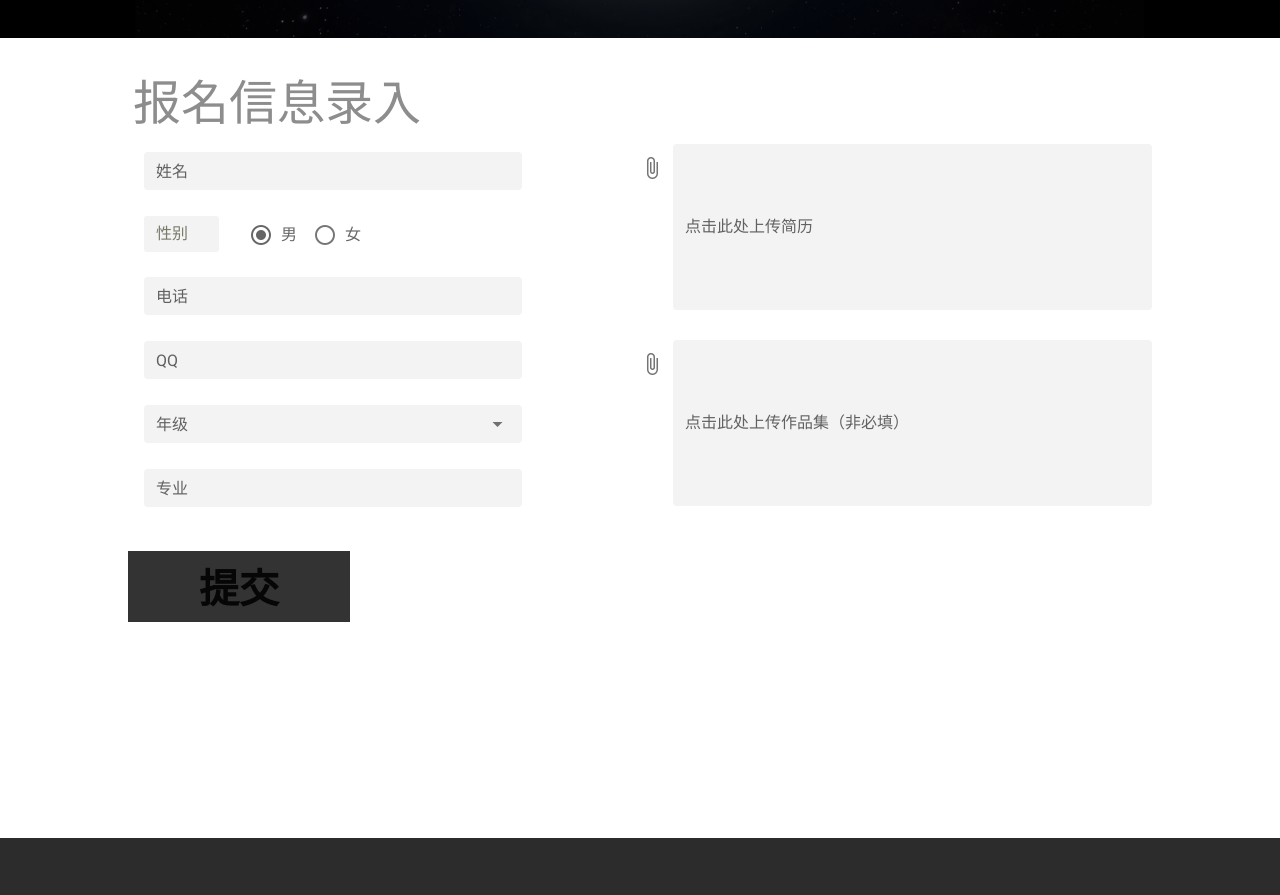
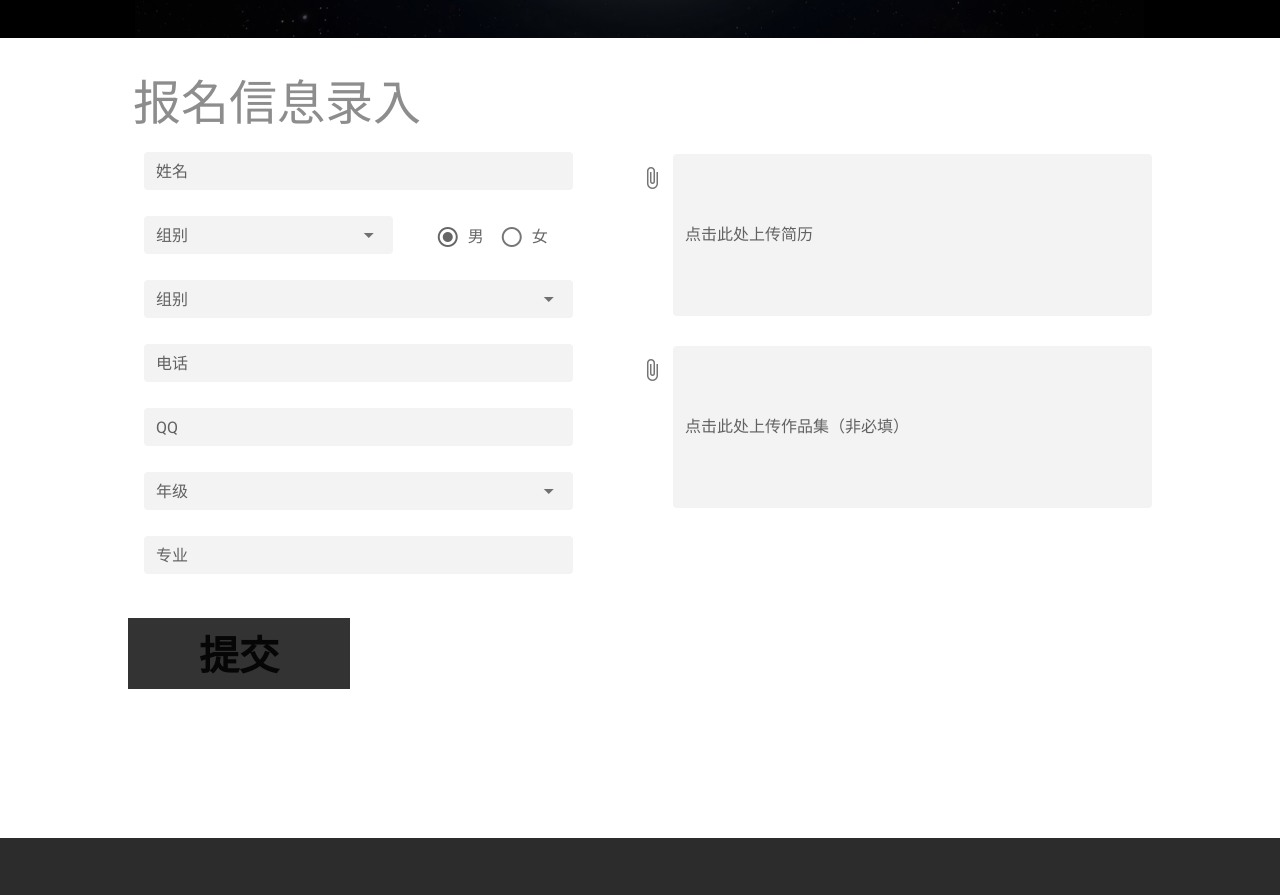
Before and after one commit to capricorn416/HR-system, a Vue app: page / in a window 1280 px wide. Shown: the part 762-1657 px from the top of the page. Built offline with nearby package versions, Linux system fonts and the light colour scheme.

Commit message:
[group]add group-selection for form

```diff
--- a/src/views/Home.vue
+++ b/src/views/Home.vue
@@ -40,7 +40,21 @@
                     ></v-text-field>
                 </v-list-item>
                 <v-list-item class="list">
-                  <div class="sex-tip">性别</div>
+                  <v-select
+                        v-model="select"
+                        label="组别"
+                        :items="groups"
+                        :rules="groupRules"
+                        single-line
+                        solo
+                        flat
+                        background-color="#F3F3F3"
+                        dense
+                        class="input group"
+                        item-text="name"
+
+                    ></v-select>
+                  <!-- <div class="sex-tip">性别</div> -->
                     <v-radio-group
                       v-model="row"
                       row
@@ -61,6 +75,20 @@
                       ></v-radio>
                     </v-radio-group>
                 </v-list-item>
+                  <v-list-item class="list group_xs">
+                  <v-select
+                        label="组别"
+                        :items="groups"
+                        :rules="groupRules"
+                        single-line
+                        solo
+                        flat
+                        background-color="#F3F3F3"
+                        dense
+                        class="input "
+                        v-model="select"
+                    ></v-select>
+                  </v-list-item>
                 <v-list-item class="list">
                     <v-text-field
                       v-model="phone"
@@ -95,6 +123,7 @@
                     <v-select
                         label="年级"
                         :items="grades"
+                        :rules="gradeRules"
                         single-line
                         solo
                         flat
@@ -129,7 +158,7 @@
               solo
               flat
               background-color="#F3F3F3"
-              height="166"
+              height="162"
               :rules="resumeRules"
               ></v-file-input>
               <v-file-input
@@ -137,7 +166,7 @@
               solo
               flat
               background-color="#F3F3F3"
-              height="166"
+              height="162"
               ></v-file-input>
             </div>
           </v-form>
@@ -165,6 +194,11 @@ import Bottom from '../components/Bottom.vue';
         name: '',
         nameRules: [
           v => !!v || '姓名不能为空哦'
+        ],
+        select: '',
+        groups: [ '产品组', '运营组', '设计组', '前端组', '后端组', '移动组'],
+        groupRules: [
+          v => !!v || '组别不能为空哦'
         ],
         phone: '',
         phoneRules: [
@@ -201,6 +235,7 @@ import Bottom from '../components/Bottom.vue';
       validateField() {
         var state = this.$refs.form.validate();
         console.log(state);
+        console.log(this.select);
         return false;
       }
       // getTime() {
@@ -372,23 +407,31 @@ import Bottom from '../components/Bottom.vue';
 
   .sign-up_left {
     float: left;
-    width: 40%;
+    width: 45%;
   }
 
   .sign-up_right {
+    padding-top: 10px;
     float: right;
     width: 50%;
   }
   .list {
     padding-left: 0;
   }
+  .group {
+    min-width: 110px;
+  }
+  .group_xs {
+    display: none;
+  }
   .sex {
-    min-width: 150px;
+    padding-left: 10%;
+    min-width: 180px;
   }
   .sex-option {
     margin-top: -20px;
   }
-  .sex-tip {
+  .sex-tip, .group-tip {
     background-color: #f3f3f3;
     min-width: 75px;
     height: 36px;
@@ -424,6 +467,12 @@ import Bottom from '../components/Bottom.vue';
     .sex-tip {
       display: none;
     }
+    .group_xs {
+      display: block;
+    }
+    .group {
+      display: none !important;;
+    }
     .join {
       left: 5%;
       width: 230px;
--- a/src/views/Intro.vue
+++ b/src/views/Intro.vue
@@ -102,7 +102,6 @@
     .bottom {
       position: relative;
       height: 250px;
-
     }
 
 </style>
```
